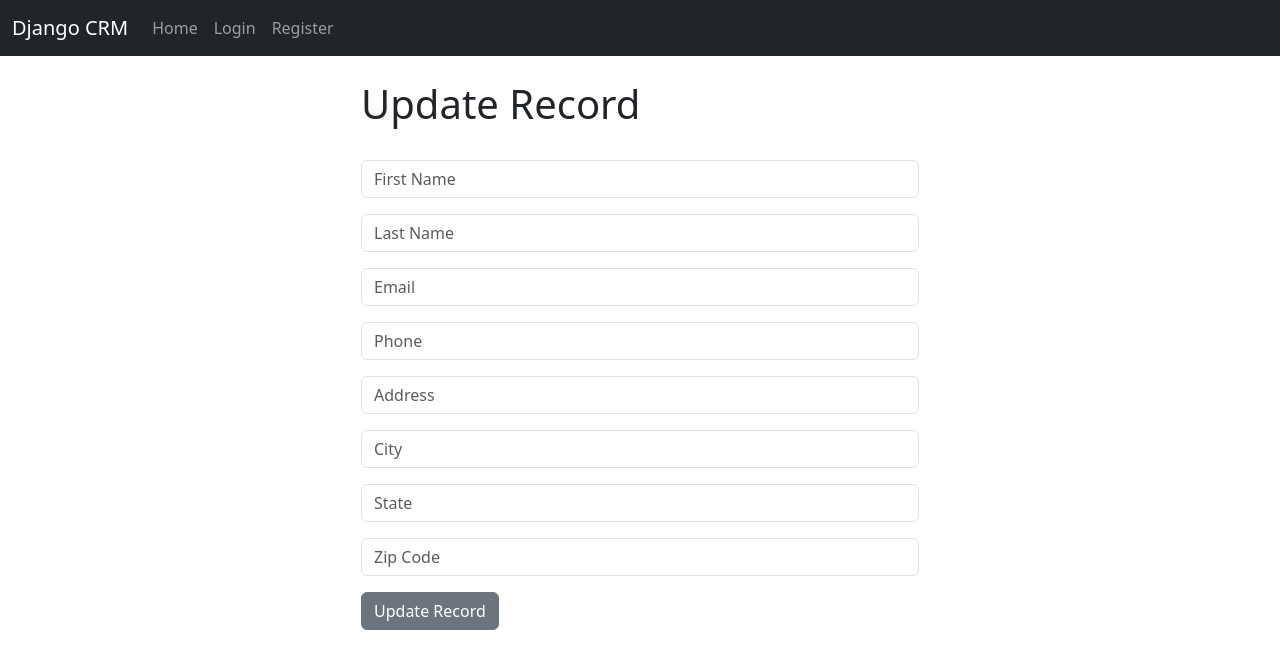
After one commit to DamoFD/django-crm, a Django app: template website/templates/update_record.html in a window 1280 px wide. The commit adds this page. Shown: the top 669 px of the page. Run offline with Django 4.2, Linux system fonts and the light colour scheme; the template is opened without the code that fills it: values that come from a table or form of the project are taken from there, others are empty.

Commit message:
update record functionality
update record functionality

```diff
--- a/website/templates/record.html
+++ b/website/templates/record.html
@@ -24,6 +24,7 @@
 <br />
 <br />
 <a href="{% url 'home' %}" class="btn btn-secondary">Back</a>
+<a href="{% url 'update_record' customer_record.id %}" class="btn btn-secondary">Update Record</a>
 <a href="{% url 'delete_record' customer_record.id %}" class="btn btn-danger">Delete</a>
 
 {% endblock %}
--- /dev/null
+++ b/website/templates/update_record.html
@@ -0,0 +1,16 @@
+{% extends 'base.html' %}
+
+{% block content %}
+
+<div class="col-md-6 offset-md-3">
+    <h1>Update Record</h1>
+    <br />
+
+    <form method="POST">
+        {% csrf_token %}
+        {{ form.as_p }}
+        <button type="submit" class="btn btn-secondary">Update Record</button>
+    </form>
+</div>
+
+{% endblock %}
--- a/website/urls.py
+++ b/website/urls.py
@@ -9,4 +9,5 @@ urlpatterns = [
     path('record/<int:pk>', views.customer_record, name='record'),
     path('delete_record/<int:pk>', views.delete_record, name='delete_record'),
     path('add_record/', views.add_record, name='add_record'),
+    path('update_record/<int:pk>', views.update_record, name='update_record'),
 ]
```
Also changed, not shown: website/views.py (+13 -0 lines).
